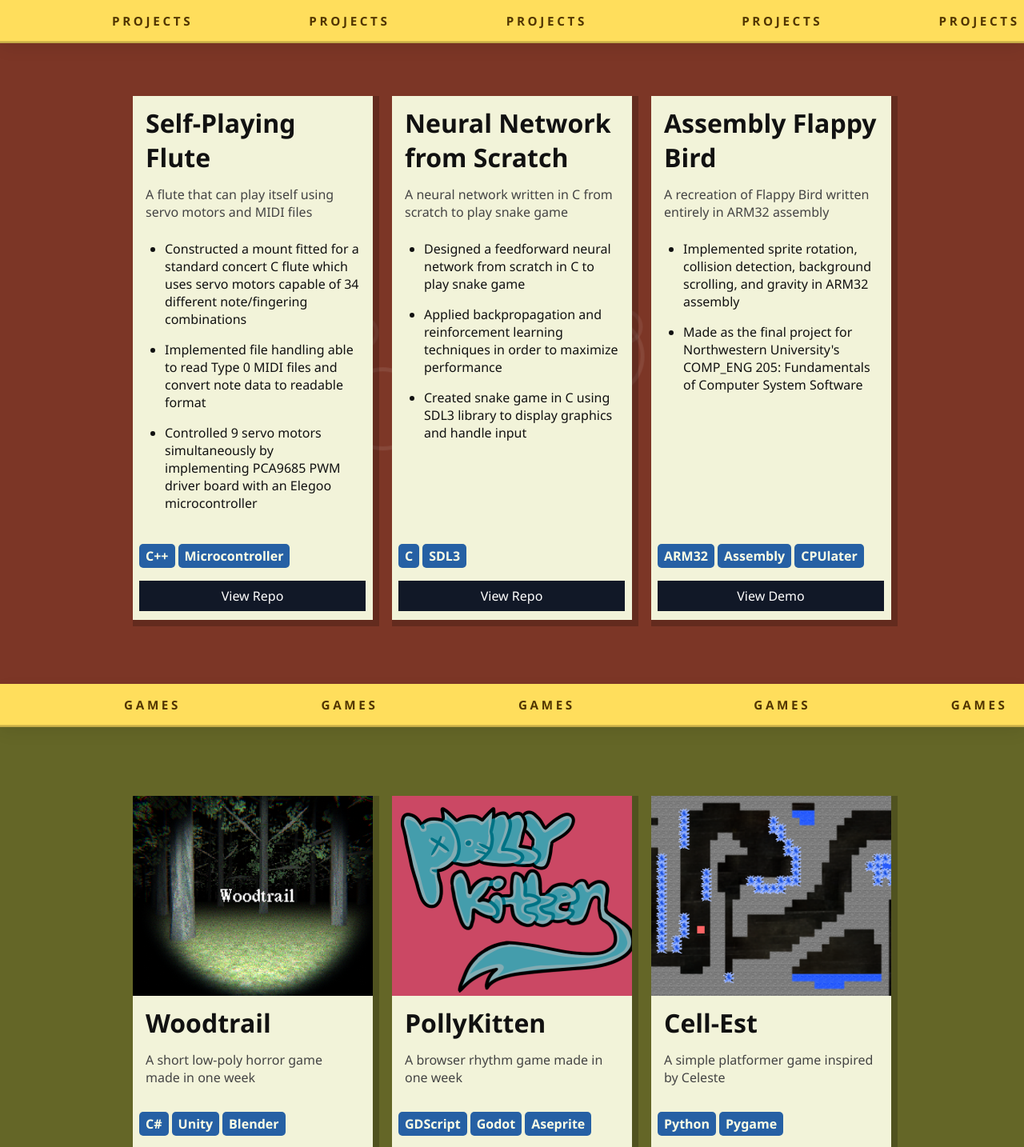
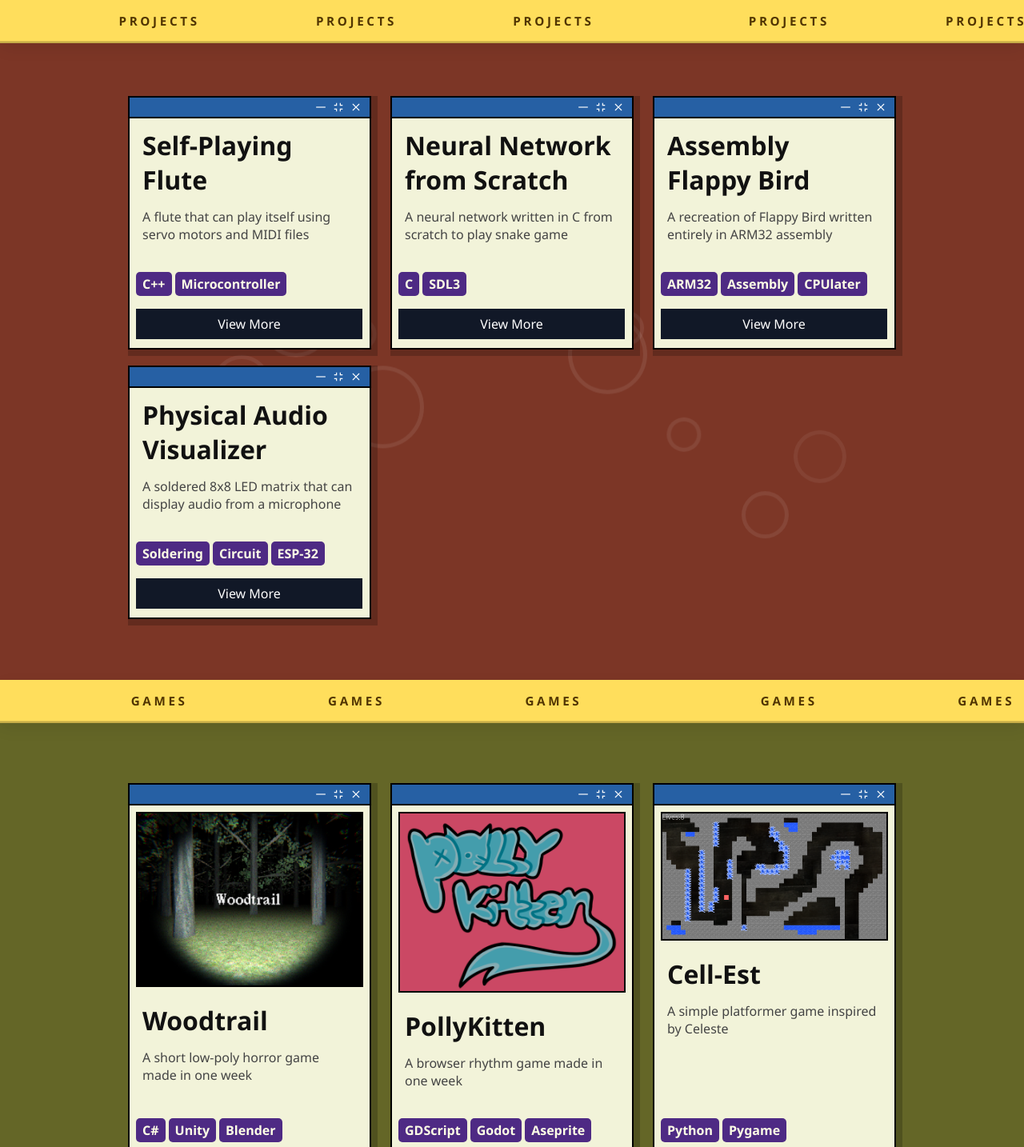
Before and after one commit to nicholas-holland-901/personal-website, a React (Create React App) app: page / in a window 1280 px wide. Shown: the part 800-2234 px from the top of the page at 80% size. Built offline with nearby package versions, Linux system fonts and the light colour scheme.

Commit message:
updated card formatting

```diff
--- a/src/App.js
+++ b/src/App.js
@@ -1,7 +1,7 @@
 import './styling/App.css';
 import './styling/BackgroundParticles.scss';
 import Navbar from './components/navbar/Navbar';
-import React, { useState } from 'react';
+import React from 'react';
 import { CgBorderStyleSolid } from "react-icons/cg";
 import { CgMinimize } from "react-icons/cg";
 import { CgClose } from "react-icons/cg";
@@ -81,35 +81,46 @@ function App() {
               <span className="circle" />
             </div>
             <div className="cards">
-              <article className="card">
+              <article id="project" className="card">
+                <div className="card-titlebar">
+                  <CgBorderStyleSolid />
+                  <CgMinimize />
+                  <CgClose />
+                </div>
                 <h3>Self-Playing Flute</h3>
                 <p>A flute that can play itself using servo motors and MIDI files</p>
-                <ul className="card-list">
+                {/* <ul className="card-list">
                   <li>Constructed a mount fitted for a standard concert C flute which uses servo motors capable of 34 different note/fingering combinations</li>
                   <li>Implemented file handling able to read Type 0 MIDI files and convert note data to readable format</li>
                   <li>Controlled 9 servo motors simultaneously by implementing PCA9685 PWM driver board with an Elegoo microcontroller</li>
-                </ul>
+                </ul> */}
                 <div className="tag-holder">
-                  <label className="tag" style={{ color: '#FEFFE6', background: '#2660A4' }}>C++</label>
-                  <label className="tag" style={{ color: '#FEFFE6', background: '#2660A4' }}>Microcontroller</label>
+                  <label className="tag">C++</label>
+                  <label className="tag">Microcontroller</label>
                 </div>
-                <a className="btn" href="https://github.com/nicholas-holland-901/self_playing_flute" target="_blank" rel="noopener noreferrer">View Repo</a>
+                <a className="btn" href="https://github.com/nicholas-holland-901/self_playing_flute" target="_blank" rel="noopener noreferrer">View More</a>
               </article>
-              <article className="card">
+              <article id="project" className="card">
+                <div className="card-titlebar">
+                  <CgBorderStyleSolid />
+                  <CgMinimize />
+                  <CgClose />
+                </div>
                 <h3>Neural Network from Scratch</h3>
                 <p>A neural network written in C from scratch to play snake game</p>
-                <ul className="card-list">
+                {/* <ul className="card-list">
                   <li>Designed a feedforward neural network from scratch in C to play snake game</li>
                   <li>Applied backpropagation and reinforcement learning techniques in order to maximize performance</li>
                   <li>Created snake game in C using SDL3 library to display graphics and handle input</li>
-                </ul>
+                </ul> */}
                 <div className="tag-holder">
-                  <label className="tag" style={{ color: '#FEFFE6', background: '#2660A4' }}>C</label>
-                  <label className="tag" style={{ color: '#FEFFE6', background: '#2660A4' }}>SDL3</label>
+                  <label className="tag">C</label>
+                  <label className="tag">SDL3</label>
                 </div>
-                <a className="btn" href="https://github.com/nicholas-holland-901/snake_game_brain" target="_blank" rel="noopener noreferrer">View Repo</a>
+                <a className="btn" href="https://github.com/nicholas-holland-901/snake_game_brain" target="_blank" rel="noopener noreferrer">View More</a>
               </article>
-              {/* <article className="card">
+
+              {/* <article id="project" className="card">
                 <h3>Rackgit</h3>
                 <p>WORK IN PROGRESS</p>
                 <div className="tag-holder">
@@ -117,40 +128,46 @@ function App() {
                 </div>
                 <a className="btn" href="#" target="_blank" rel="noopener noreferrer">View Repo</a>
               </article> */}
-              <article className="card">
+              <article id="project" className="card">
+                <div className="card-titlebar">
+                  <CgBorderStyleSolid />
+                  <CgMinimize />
+                  <CgClose />
+                </div>
                 <h3>Assembly Flappy Bird</h3>
                 <p>A recreation of Flappy Bird written entirely in ARM32 assembly</p>
-                <ul className="card-list">
+                {/* <ul className="card-list">
                   <li>Implemented sprite rotation, collision detection, background scrolling, and gravity in ARM32 assembly</li>
                   <li>Made as the final project for Northwestern University's COMP_ENG 205: Fundamentals of Computer System Software</li>
-                </ul>
+                </ul> */}
                 <div className="tag-holder">
-                  <label className="tag" style={{ color: '#FEFFE6', background: '#2660A4' }}>ARM32</label>
-                  <label className="tag" style={{ color: '#FEFFE6', background: '#2660A4' }}>Assembly</label>
-                  <label className="tag" style={{ color: '#FEFFE6', background: '#2660A4' }}>CPUlater</label>
+                  <label className="tag">ARM32</label>
+                  <label className="tag">Assembly</label>
+                  <label className="tag">CPUlater</label>
                 </div>
-                <a className="btn" href="https://youtu.be/Ai_8R0GnEHE" target="_blank" rel="noopener noreferrer">View Demo</a>
+                <a className="btn" href="https://youtu.be/Ai_8R0GnEHE" target="_blank" rel="noopener noreferrer">View More</a>
+              </article>
+              <article id="project" className="card">
+                <div className="card-titlebar">
+                  <CgBorderStyleSolid />
+                  <CgMinimize />
+                  <CgClose />
+                </div>
+                <h3>Physical Audio Visualizer</h3>
+                <p>A soldered 8x8 LED matrix that can display audio from a microphone</p>
+                {/* <ul className="card-list">
+                  <li>Implemented sprite rotation, collision detection, background scrolling, and gravity in ARM32 assembly</li>
+                  <li>Made as the final project for Northwestern University's COMP_ENG 205: Fundamentals of Computer System Software</li>
+                </ul> */}
+                <div className="tag-holder">
+                  <label className="tag">Soldering</label>
+                  <label className="tag">Circuit</label>
+                  <label className="tag">ESP-32</label>
+                </div>
+                <a className="btn" href="#" target="_blank" rel="noopener noreferrer">View More</a>
               </article>
             </div>
           </div>
-          {/*<div className="section-banner bottom">
-            <div className="banner-track">
-              <div className="banner-list">
-                <span className="banner-item">Projects</span>
-                <span className="banner-item">Projects</span>
-                <span className="banner-item">Projects</span>
-                <span className="banner-item">Projects</span>
-                <span className="banner-item">Projects</span>
-              </div>
-              <div className="banner-list">
-                <span className="banner-item">Projects</span>
-                <span className="banner-item">Projects</span>
-                <span className="banner-item">Projects</span>
-                <span className="banner-item">Projects</span>
-                <span className="banner-item">Projects</span>
-              </div>
-            </div>
-          </div> */}
         </section>
 
         <section id="games" className="section" data-banner="Games">
@@ -174,58 +191,55 @@ function App() {
           </div>
           <div className="section-inner">
             <div className="cards">
-              <article className="card">
+              <article id="game" className="card">
+                <div className="card-titlebar">
+                  <CgBorderStyleSolid />
+                  <CgMinimize />
+                  <CgClose />
+                </div>
                 <img src={ WoodtrailThumbnail } alt="woodtrail_game_thumbnail" />
                 <h3>Woodtrail</h3>
                 <p>A short low-poly horror game made in one week</p>
                 <div className="tag-holder">
-                  <label className="tag" style={{ color: '#FEFFE6', background: '#2660A4' }}>C#</label>
-                  <label className="tag" style={{ color: '#FEFFE6', background: '#2660A4' }}>Unity</label>
-                  <label className="tag" style={{ color: '#FEFFE6', background: '#2660A4' }}>Blender</label>
+                  <label className="tag">C#</label>
+                  <label className="tag">Unity</label>
+                  <label className="tag">Blender</label>
                 </div>
                 <a className="btn" href="https://xxtinyturtxx.itch.io/woodtrail" target="_blank" rel="noopener noreferrer">View on itch.io</a>
               </article>
-              <article className="card">
+              <article id="game" className="card">
+                <div className="card-titlebar">
+                  <CgBorderStyleSolid />
+                  <CgMinimize />
+                  <CgClose />
+                </div>
                 <img src={ PollyKittenThumbnail } alt="pollykitten_game_thumbnail" />
                 <h3>PollyKitten</h3>
                 <p>A browser rhythm game made in one week</p>
                 <div className="tag-holder">
-                  <label className="tag" style={{ color: '#FEFFE6', background: '#2660A4' }}>GDScript</label>
-                  <label className="tag" style={{ color: '#FEFFE6', background: '#2660A4' }}>Godot</label>
-                  <label className="tag" style={{ color: '#FEFFE6', background: '#2660A4' }}>Aseprite</label>
+                  <label className="tag">GDScript</label>
+                  <label className="tag">Godot</label>
+                  <label className="tag">Aseprite</label>
                 </div>
                 <a className="btn" href="https://xxtinyturtxx.itch.io/pollykitten" target="_blank" rel="noopener noreferrer">View on itch.io</a>
               </article>
-              <article className="card">
+              <article id="game" className="card">
+                <div className="card-titlebar">
+                  <CgBorderStyleSolid />
+                  <CgMinimize />
+                  <CgClose />
+                </div>
                 <img src={ CellEstThumbnail } alt="python_platformer_game_screenshot"/>
                 <h3>Cell-Est</h3>
                 <p>A simple platformer game inspired by Celeste</p>
                 <div className="tag-holder">
-                  <label className="tag" style={{ color: '#FEFFE6', background: '#2660A4' }}>Python</label>
-                  <label className="tag" style={{ color: '#FEFFE6', background: '#2660A4' }}>Pygame</label>
+                  <label className="tag">Python</label>
+                  <label className="tag">Pygame</label>
                 </div>
                 <a className="btn" href="https://github.com/nicholas-holland-901/cell_est_pygame_platformer" target="_blank" rel="noopener noreferrer">View Repo</a>
               </article>
             </div>
           </div>
-          {/* <div className="section-banner bottom">
-            <div className="banner-track">
-              <div className="banner-list">
-                <span className="banner-item">Games</span>
-                <span className="banner-item">Games</span>
-                <span className="banner-item">Games</span>
-                <span className="banner-item">Games</span>
-                <span className="banner-item">Games</span>
-              </div>
-              <div className="banner-list">
-                <span className="banner-item">Games</span>
-                <span className="banner-item">Games</span>
-                <span className="banner-item">Games</span>
-                <span className="banner-item">Games</span>
-                <span className="banner-item">Games</span>
-              </div>
-            </div>
-          </div> */}
         </section>
 
         <section id="resume" className="section" data-banner="Resume">
@@ -293,33 +307,48 @@ function App() {
           <div className="section-inner">
             <div className="cards">
               <article className="card">
+                <div className="card-titlebar">
+                  <CgBorderStyleSolid />
+                  <CgMinimize />
+                  <CgClose />
+                </div>
                 <img src={ WoodtrailThumbnail } alt="woodtrail_game_thumbnail" />
                 <h3>Bloom Pullover</h3>
                 <p>Pattern by woolbirdx</p>
                 <div className="tag-holder">
-                  <label className="tag" style={{ color: '#FEFFE6', background: '#2660A4' }}>Knit</label>
-                  <label className="tag" style={{ color: '#FEFFE6', background: '#2660A4' }}>Colorwork</label>
-                  <label className="tag" style={{ color: '#FEFFE6', background: '#2660A4' }}>In the Round</label>
+                  <label className="tag">Knit</label>
+                  <label className="tag">Colorwork</label>
+                  <label className="tag">In the Round</label>
                 </div>
                 <a className="btn" href="https://www.etsy.com/listing/1868399215/english-knitting-pattern-bloom-pullover?ref=shop_home_feat_2&sr_prefetch=1&pf_from=shop_home&bes=1&sts=1&dd=1&logging_key=925dbeb0e9ac01fa866d1c4f7e51c24407de1c52%3A1868399215" target="_blank" rel="noopener noreferrer">View Pattern on Etsy</a>
               </article>
               <article className="card">
+                <div className="card-titlebar">
+                  <CgBorderStyleSolid />
+                  <CgMinimize />
+                  <CgClose />
+                </div>
                 <img src={ PollyKittenThumbnail } alt="pollykitten_game_thumbnail" />
                 <h3>Arm Warmers</h3>
                 <p>Pattern by Louise Bollanos</p>
                 <div className="tag-holder">
-                  <label className="tag" style={{ color: '#FEFFE6', background: '#2660A4' }}>Knit</label>
-                  <label className="tag" style={{ color: '#FEFFE6', background: '#2660A4' }}>Flat</label>
+                  <label className="tag">Knit</label>
+                  <label className="tag">Flat</label>
                 </div>
                 <a className="btn" href="https://www.handylittleme.com/fingerless-mittens-pattern/" target="_blank" rel="noopener noreferrer">View Pattern Source</a>
               </article>
               <article className="card">
+                <div className="card-titlebar">
+                  <CgBorderStyleSolid />
+                  <CgMinimize />
+                  <CgClose />
+                </div>
                 <img src={ CellEstThumbnail } alt="python_platformer_game_screenshot"/>
                 <h3>Fish</h3>
                 <p>Pattern by Tatyana Grigoryan</p>
                 <div className="tag-holder">
-                  <label className="tag" style={{ color: '#FEFFE6', background: '#2660A4' }}>Knit</label>
-                  <label className="tag" style={{ color: '#FEFFE6', background: '#2660A4' }}>Flat</label>
+                  <label className="tag">Knit</label>
+                  <label className="tag">Flat</label>
                 </div>
                 <a className="btn" href="https://www.ravelry.com/patterns/library/anchovy-addict" target="_blank" rel="noopener noreferrer">View Pattern on Ravelry</a>
               </article>
@@ -332,31 +361,9 @@ function App() {
 }
 
 function RetroWindow() {
-  const [visible, setVisible] = useState(true);
-  const [minimized, setMinimized] = useState(false);
-  const [maximized, setMaximized] = useState(false);
-
-  const winRef = React.useRef(null);
-  const closeRef = React.useRef(null);
-
-
-  // if (!visible) {
-  //   return <div><button className="btn" onClick={handleRestore}>Open Window</button></div>;
-  // }
-
-  const classes = ['retro-window'];
-  if (minimized) classes.push('minimized');
-  if (maximized) classes.push('maximized');
-
   return (
-    <div
-      ref={winRef}
-      className={classes.join(' ')}
-    >
-      <div
-        className="retro-titlebar"
-        style={{ touchAction: 'none' }}
-      >
+    <div className="retro-window">
+      <div className="retro-titlebar">
         <span className="title">professional_headshot.png</span>
         <div className="window-controls">
           <CgBorderStyleSolid />
@@ -365,7 +372,7 @@ function RetroWindow() {
         </div>
       </div>
       <div className="retro-content">
-        <img className="hero-image" src="bug_self.png" alt="Nicholas Holland" />
+        <img className="hero-image" alt="Nicholas Holland" />
       </div>
     </div>
   );
--- a/src/styling/App.css
+++ b/src/styling/App.css
@@ -348,18 +348,18 @@ main {
 	box-shadow: 0 8px 24px rgba(0,0,0,0.25);
 }
 
-/* retro window for hero image */
 
-/* letters that evade the mouse */
+
+
 .letter {
 	display: inline-block;
 	transition: transform 0.12s ease;
-	color: #000; /* ensure black letters */
+	color: #000;
 	pointer-events: none;
 }
 
 .hero-title, .hero-sub {
-	color: #000; /* fallback for text */
+	color: #000;
 }
 
 .retro-window {
@@ -370,22 +370,8 @@ main {
 	border-radius: 0;
 	overflow: hidden;
 	font-family: 'Segoe UI', Tahoma, Geneva, Verdana, sans-serif;
-	position: static; /* default: in-flow */
+	position: static;
 	transform: none;
-}
-
-.retro-window.draggable {
-	position: absolute;
-	left: 15%;
-	top: 50%;
-	transform: translate(-50%,-50%);
-	z-index: 2000;
-}
-
-.retro-window.static { max-width: 520px; flex: 1 1 420px; }
-
-.hero-copy-inner {
-	padding: 12px 8px;
 }
 
 .retro-titlebar {
@@ -407,8 +393,7 @@ main {
 }
 
 .window-controls {
-	display:
-	flex;
+	display: flex;
 	gap: 12px;
 }
 
@@ -438,7 +423,7 @@ main {
 	border-radius: 0;
 	border: 2px solid #000;
 	width: 99%;
-	height: auto;
+	height: 100%;
 	display: block;
 	content: url('bug_self.PNG')
 }
@@ -447,28 +432,8 @@ main {
 	content: url('bug_self_eyes_closed.PNG');
 }
 
-/* states */
-.retro-window.minimized {
-	height: auto;
-}
-.retro-window.minimized .retro-content {
-	display: none;
-}
 
-.retro-window.maximized {
-	position: fixed;
-	top: calc(var(--nav-h) + 20px);
-	left: 50%;
-	transform: translateX(-50%);
-	width: calc(90vw);
-	max-width: none;
-	z-index: 3000;
-	box-shadow: 0 20px 40px rgba(0,0,0,0.45);
-}
 
-.retro-window.hidden { display: none; }
-
-/* section backgrounds */
 #projects { background: #7C3626; }
 
 .projects-bg-circles {
@@ -482,12 +447,9 @@ main {
 	mask-composite: exclude;
 }
 
-
-
 #games { background: #646627; }
 #knitting { background: #8B4513; }
 
-/* tags */
 .tag {
 	display: flex;
 	padding: 4px 8px;
@@ -495,6 +457,8 @@ main {
 	font:100 12px 'Segoe UI', Tahoma, Geneva, Verdana, sans-serif;
 	border-radius: 5px;
 	margin: 0 4px 8px 0;
+	background: #4E2A84;
+	color: #FEFFE6;
 	width:auto;
 	font-size: 1rem;
 	font-weight: 600;
@@ -518,12 +482,20 @@ main {
 	flex-wrap: wrap;
 }
 
-/* cards */
+/* .cards {
+	z-index: 10;
+	display: grid;
+	grid-template-columns: auto auto auto;
+	gap: 24px;
+	margin-top: 24px;
+	position: relative;
+} */
+
 .cards {
 	z-index: 10;
 	display: grid;
 	grid-template-columns: auto auto auto;
-	gap: 24px;
+	gap: 40px 24px;
 	margin-top: 24px;
 	position: relative;
 }
@@ -540,22 +512,35 @@ main {
 	padding: 0 0 16px 0;
 	width: 300px;
 	transition: transform 0.12s ease;
+	border: 2px solid #000;
+
 }
 
 .card:hover {
-	transform: translateY(-20px);
+	transform: translateY(-2px);
 	transition: transform 0.12s ease;
+}
+
+.card-titlebar {
+	display: flex;
+	justify-content: flex-end;
+	gap: 8px;
+	padding: 5px 10px;
+	background: #2660A4;
+	color: #fff;
+	font-size: 14px;
+	border-bottom: 2px solid #000;
 }
 
 
 .card img {
-	width: 315px;
-	height: 250px;
-	object-fit: cover;
+	margin: 8px 8px 8px 8px;
+	object-fit: contain;
+	border: 2px solid #000;
 }
 
 .card h3 {
-	margin: 12px 16px 6px 16px;
+	margin: 12px 24px 6px 16px;
 	font-size: 32px;
 }
 
@@ -662,7 +647,7 @@ main {
 	margin-top: 16px;
 }
 
-/* responsive */
+
 @media (max-width: 1000px) {
 	.cards { grid-template-columns: repeat(2, 1fr); }
 	.navbar_links { gap: 32px; font-size: 20px; }
@@ -676,7 +661,7 @@ main {
 		align-items: center;
 	}
 
-	/* place retro window normally in document flow on small screens */
+
 	.retro-window {
 		position: static;
 		transform: none;
```
